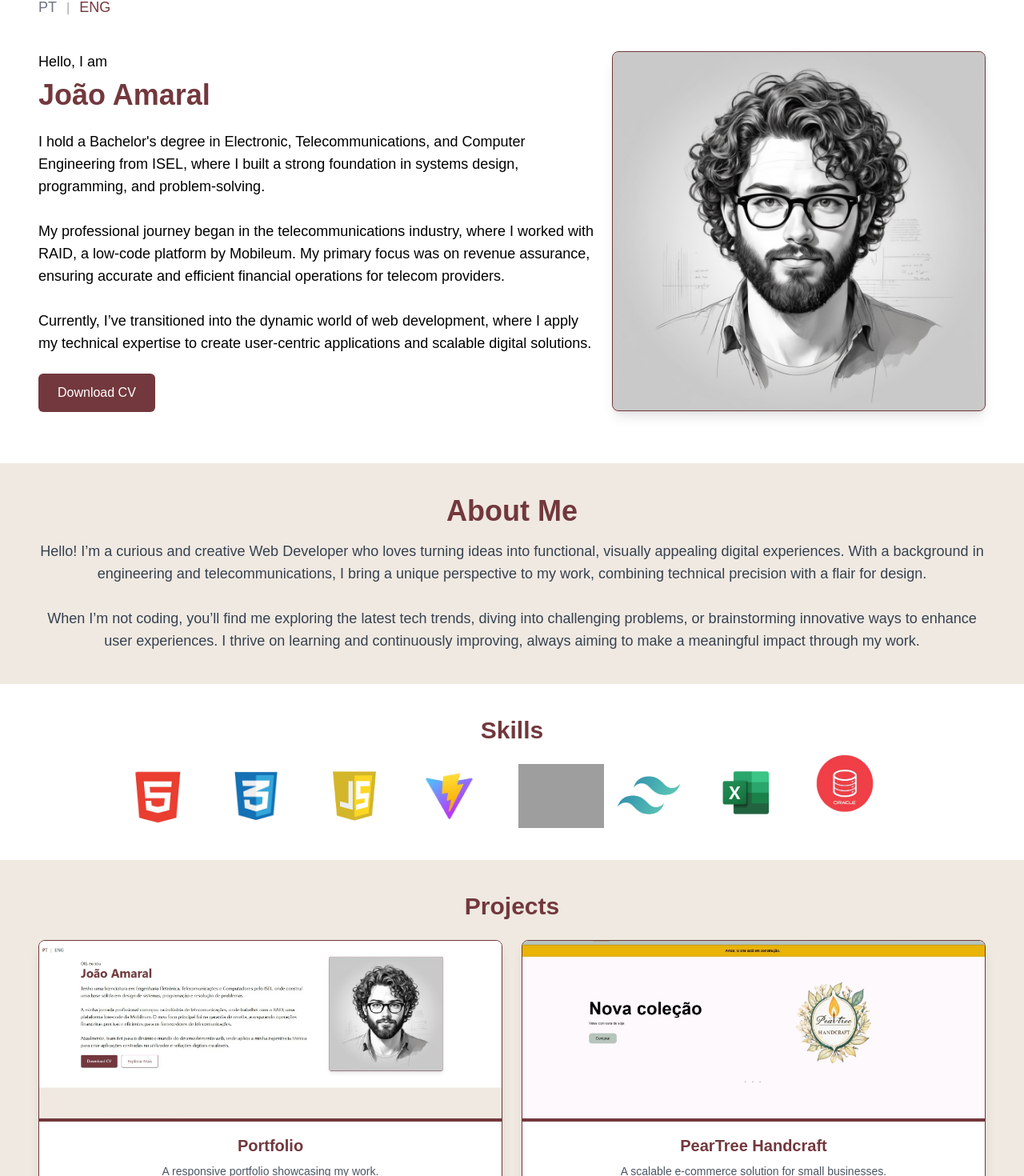
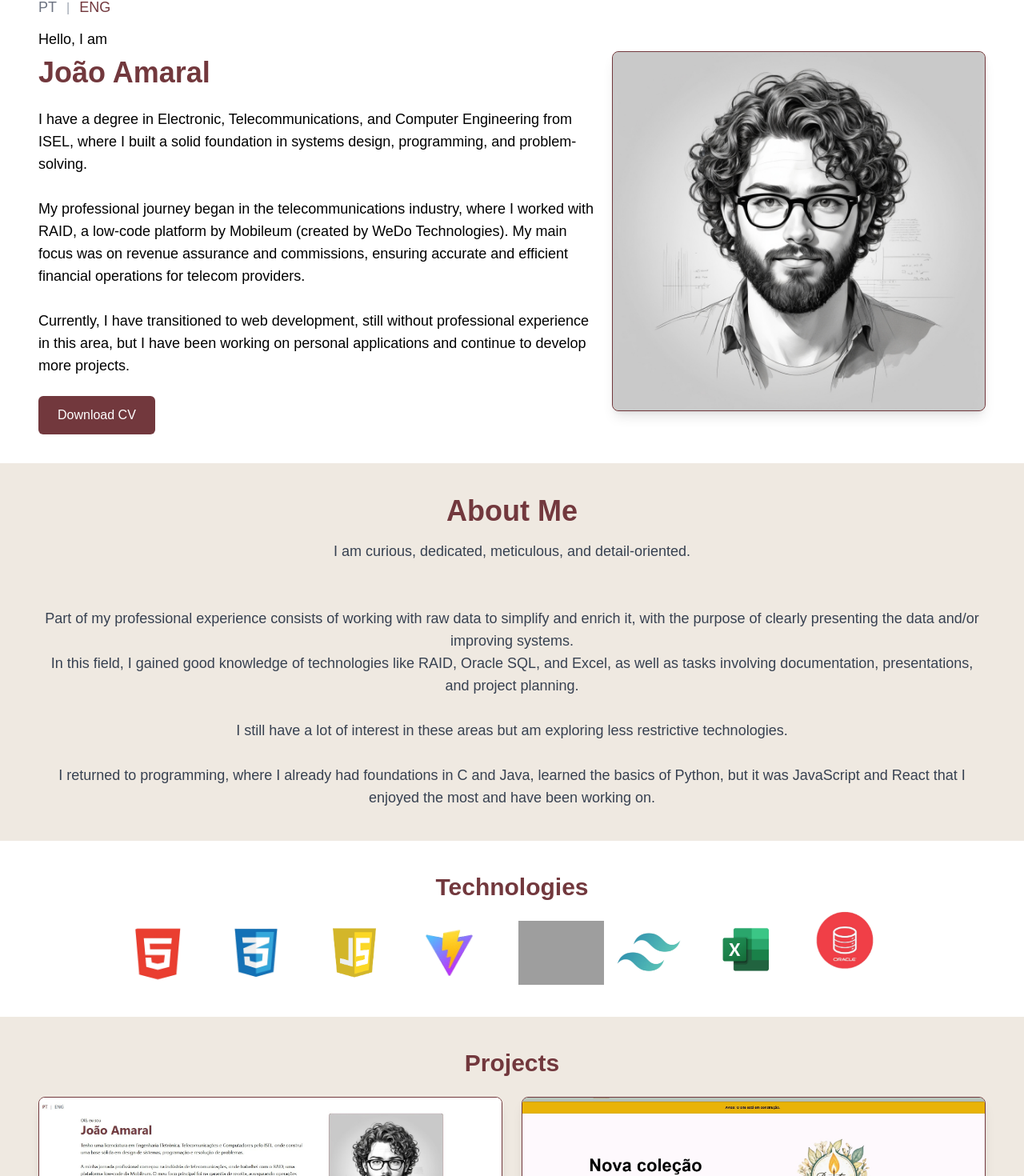
Before and after one commit to jamaral42/portfolio, a React (Vite) app: page / in a window 1280 px wide. Shown: the part 37-1507 px from the top of the page at 80% size. Built offline with nearby package versions, Linux system fonts and the light colour scheme; grey boxes are pictures that could not be loaded.

Commit message:
english language

```diff
--- a/src/contexts/LanguageContext.tsx
+++ b/src/contexts/LanguageContext.tsx
@@ -8,37 +8,48 @@ const translations = {
   en: {
     hero_greeting: "Hello, I am",
     hero_name: "João Amaral",
-    hero_about: `I hold a Bachelor's degree in Electronic, Telecommunications, and Computer Engineering from ISEL, where I built a strong foundation in systems design, programming, and problem-solving.
+    hero_about: `I have a degree in Electronic, Telecommunications, and Computer Engineering from ISEL, where I built a solid foundation in systems design, programming, and problem-solving.
 
-    My professional journey began in the telecommunications industry, where I worked with RAID, a low-code platform by Mobileum. My primary focus was on revenue assurance, ensuring accurate and efficient financial operations for telecom providers.
+    My professional journey began in the telecommunications industry, where I worked with RAID, a low-code platform by Mobileum (created by WeDo Technologies). My main focus was on revenue assurance and commissions, ensuring accurate and efficient financial operations for telecom providers.
 
-    Currently, I’ve transitioned into the dynamic world of web development, where I apply my technical expertise to create user-centric applications and scalable digital solutions.`,
+    Currently, I have transitioned to web development, still without professional experience in this area, but I have been working on personal applications and continue to develop more projects.`,
+
     hero_downloadCV: "Download CV",
     hero_exploreMore: "Explore More",
 
     about_me_title: "About Me",
-    about_me_description: `Hello! I’m a curious and creative Web Developer who loves turning ideas into functional, visually appealing digital experiences. With a background in engineering and telecommunications, I bring a unique perspective to my work, combining technical precision with a flair for design.
 
-    When I’m not coding, you’ll find me exploring the latest tech trends, diving into challenging problems, or brainstorming innovative ways to enhance user experiences. I thrive on learning and continuously improving, always aiming to make a meaningful impact through my work.`,
-    skills_title: "Skills",
+
+    about_me_description: `I am curious, dedicated, meticulous, and detail-oriented.
+
+
+    Part of my professional experience consists of working with raw data to simplify and enrich it, with the purpose of clearly presenting the data and/or improving systems.
+    In this field, I gained good knowledge of technologies like RAID, Oracle SQL, and Excel, as well as tasks involving documentation, presentations, and project planning.
+
+    I still have a lot of interest in these areas but am exploring less restrictive technologies.
+
+    I returned to programming, where I already had foundations in C and Java, learned the basics of Python, but it was JavaScript and React that I enjoyed the most and have been working on.`,
+
+    skills_title: "Technologies",
 
     projects_title: "Projects",
     projects_list: [
       {
         title: "Portfolio",
-        description: "A responsive portfolio showcasing my work.",
+        description: "A portfolio showcasing some of my projects and knowledge.",
         image: portfolioImage,
-        link: "http://localhost:5173/",
+        link: "https://jamaral42.github.io/portfolio/",
       },
       {
         title: "PearTree Handcraft",
-        description: "A scalable e-commerce solution for small businesses.",
+        description: "An e-commerce solution for a small candle and artisanal decor business.",
         image: peartreeImage,
         link: "https://peartreehandcraft.pt/",
       },
     ],
+
     footer_title: "Contacts",
-    footer_text: "Developed & Designed by João Amaral.",
+    footer_text: "Developed and Designed by João Amaral.",
   },
 
   pt: {
@@ -46,29 +57,38 @@ const translations = {
     hero_name: "João Amaral",
     hero_about: `Tenho uma licenciatura em Engenharia Eletrónica, Telecomunicações e Computadores pelo ISEL, onde construí uma base sólida em design de sistemas, programação e resolução de problemas.
 
-    A minha jornada profissional começou na indústria de telecomunicações, onde trabalhei com o RAID, uma plataforma low-code da Mobileum (criado pela WeDo Technologies). O meu foco principal foi na revenue assurance e comsissões, assegurando operações financeiras precisas e eficientes para os fornecedores de telecomunicações.
+    A minha jornada profissional começou na indústria de telecomunicações, onde trabalhei com o RAID, uma plataforma low-code da Mobileum (criado pela WeDo Technologies). O meu foco principal foi em revenue assurance e comissões, assegurando operações financeiras precisas e eficientes para fornecedores de telecomunicações.
 
     Atualmente, transitei para o desenvolvimento web, ainda sem experiencia empresarial, mas aproveitei para desenvolver aplicações pessoais e continuo a desenvolver mais projetos.`,
+
     hero_downloadCV: "Download CV",
+
     hero_exploreMore: "Explorar Mais",
 
     about_me_title: "Sobre Mim",
-    about_me_description: `Olá! Sou um Desenvolvedor Web curioso e criativo que adora transformar ideias em experiências digitais funcionais e visualmente atraentes. Com um background em engenharia e telecomunicações, trago uma perspectiva única para o meu trabalho, combinando precisão técnica com um toque de design.
 
-    Quando não estou programando, você me encontrará explorando as últimas tendências tecnológicas, enfrentando desafios complexos ou brainstormando maneiras inovadoras de melhorar as experiências dos usuários. Eu prospero em aprender e melhorar continuamente, sempre buscando causar um impacto significativo através do meu trabalho.`,
+    about_me_description: `Sou curioso, empenhado, minucioso e atento a pormenores.
+
+    Parte da minha experiencia profissional consiste em trabalhar dados em bruto para simplificar e enriquecer com a finalidade de demonstrar os mesmos de forma clara e/ou melhorar sistemas.
+    Neste ramo ganhei bons conhecimentos em tecnologias como RAID, Oracle SQL e Excel e em tarefas de documentação, apresentação e planeamento de projetos.
+
+    Continuo a ter bastante interesse nestas áreas mas estou a explorar tecnologias menos restritivas.
+
+    Voltei à programação, onde já tinha bases em C e Java, aprendi as bases em Python mas foi JavaScript e React que mais gostei e nas quais estou a trabalhar.`,
+
     skills_title: "Tecnologias",
 
     projects_title: "Projetos",
     projects_list: [
       {
         title: "Portfolio",
-        description: "Um portfólio responsivo mostrando o meu trabalho.",
+        description: "Portfolio a demonstrar alguns dos meus projetos e conhecimentos.",
         image: portfolioImage,
-        link: "http://localhost:5173/",
+        link: "https://jamaral42.github.io/portfolio/",
       },
       {
         title: "PearTree Handcraft",
-        description: "Uma solução de e-commerce escalável para pequenas empresas.",
+        description: "Uma solução de e-commerce uma pequena empresa de velas e pecas artesanais.",
         image: peartreeImage,
         link: "https://peartreehandcraft.pt/",
       },
```
